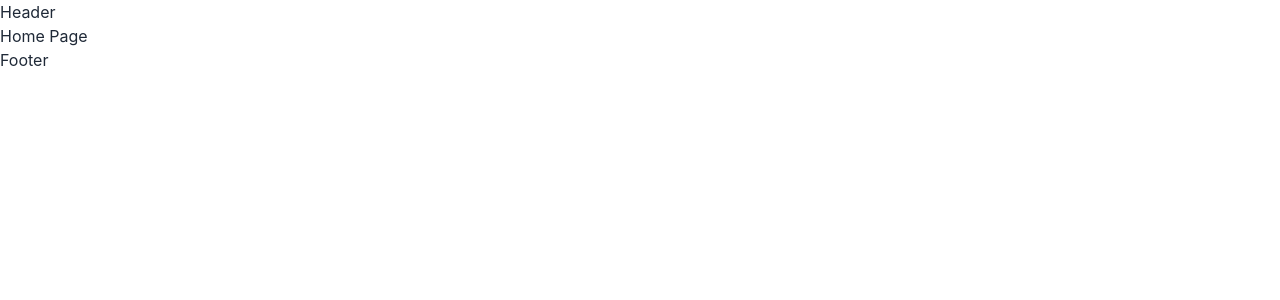
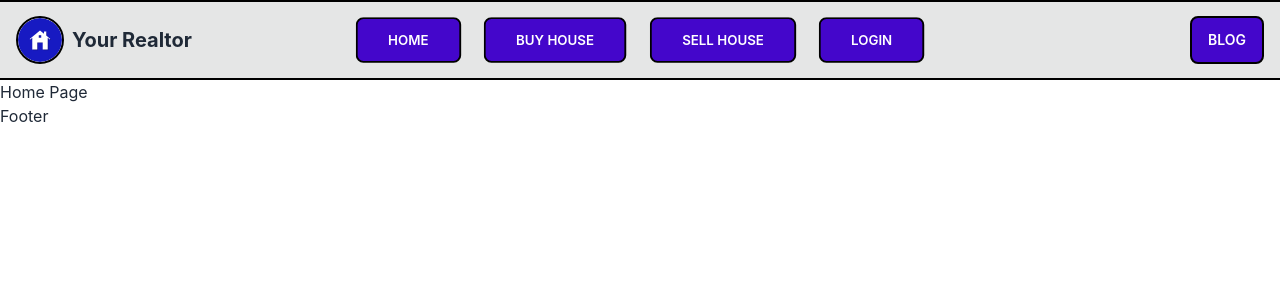
Before and after one commit to tazrian-amin/Real_Estate_Broker, a React (Create React App) app: page / in a window 1280 px wide. Shown: the top 300 px of the page. Built offline with nearby package versions, Linux system fonts and the light colour scheme; no server answers.

Commit message:
header updated

```diff
--- /dev/null
+++ b/src/Pages/Home/Banner/Banner.js
@@ -0,0 +1,11 @@
+import React from 'react';
+
+const Banner = () => {
+    return (
+        <div>
+
+        </div>
+    );
+};
+
+export default Banner;
--- a/src/Pages/Home/Home.js
+++ b/src/Pages/Home/Home.js
@@ -1,6 +1,8 @@
 import React from 'react';
+import useTitle from '../../hooks/useTitle';
 
 const Home = () => {
+    useTitle('Home');
     return (
         <div>
             <h1>Home Page</h1>
--- a/src/Pages/Login/Login/Login.js
+++ b/src/Pages/Login/Login/Login.js
@@ -1,6 +1,8 @@
 import React from 'react';
+import useTitle from '../../../hooks/useTitle';
 
 const Login = () => {
+    useTitle('Login');
     return (
         <div>
             <h2>Login</h2>
--- a/src/Pages/Login/Register/Register.js
+++ b/src/Pages/Login/Register/Register.js
@@ -1,6 +1,8 @@
 import React from 'react';
+import useTitle from '../../../hooks/useTitle';
 
 const Register = () => {
+    useTitle('Register');
     return (
         <div>
             <h2>Register</h2>
--- a/src/Pages/Shared/Header/Header.js
+++ b/src/Pages/Shared/Header/Header.js
@@ -1,9 +1,33 @@
 import React from 'react';
+import logo from '../../../logo.svg';
+import { Link } from 'react-router-dom';
+import MenuItems from './MenuItems';
 
 const Header = () => {
     return (
-        <div>
-            <h2 className=''>Header</h2>
+        <div className="navbar bg-base-300 border-y-2 border-black h-20">
+            <div className="navbar-start">
+                <div className="dropdown">
+                    <label tabIndex={0} className="btn border-2 border-black bg-primary-focus lg:hidden">
+                        <svg xmlns="http://www.w3.org/2000/svg" className="h-5 w-5" fill="none" viewBox="0 0 24 24" stroke="currentColor"><path strokeLinecap="round" strokeLinejoin="round" strokeWidth="2" d="M4 6h16M4 12h8m-8 6h16" /></svg>
+                    </label>
+                    <ul tabIndex={0} className="menu menu-compact dropdown-content mt-3 p-2 shadow bg-base-100 rounded-box w-52">
+                        <MenuItems></MenuItems>
+                    </ul>
+                </div>
+                <Link to='/' className="flex items-center justify-between">
+                    <img className='w-12 mx-2 border-2 border-black rounded-full' src={logo} alt="logo" />
+                    <span className='text-xl font-bold'>Your Realtor</span>
+                </Link>
+            </div>
+            <div className="hidden lg:flex">
+                <ul className="menu menu-horizontal p-0">
+                    <MenuItems></MenuItems>
+                </ul>
+            </div>
+            <div className="navbar-end">
+                <button className="btn bg-primary-focus border-2 border-black mx-2">Blog</button>
+            </div>
         </div>
     );
 };
--- /dev/null
+++ b/src/Pages/Shared/Header/MenuItems.js
@@ -0,0 +1,26 @@
+import React, { useContext } from 'react';
+import { Link } from 'react-router-dom';
+import { AuthContext } from '../../../contexts/AuthProvider/AuthProvider';
+
+const MenuItems = () => {
+    const { user } = useContext(AuthContext);
+
+    return (
+        <>
+            <li className='btn bg-primary-focus border-2 border-black rounded-lg font-semibold mx-2'><Link to='/'>Home</Link></li>
+            <li className='btn bg-primary-focus border-2 border-black rounded-lg font-semibold mx-2'><Link to='/buy'>Buy House</Link></li>
+            <li className='btn bg-primary-focus border-2 border-black rounded-lg font-semibold mx-2'><Link to='/sell'>Sell House</Link></li>
+            {
+                user?.email ?
+                    <>
+                        <li className='btn bg-primary-focus border-2 border-black rounded-lg font-semibold mx-2'><Link to='/reviews'>My Reviews</Link></li>
+                        <li><button className='btn bg-primary-focus border-2 border-black rounded-lg font-semibold mx-2'><Link to='/'>Log Out</Link></button></li>
+                    </>
+                    :
+                    <li className='btn bg-primary-focus border-2 border-black rounded-lg font-semibold mx-2'><Link to='/login'>Login</Link></li>
+            }
+        </>
+    );
+};
+
+export default MenuItems;
--- /dev/null
+++ b/src/hooks/useTitle.js
@@ -0,0 +1,9 @@
+import { useEffect } from "react"
+
+const useTitle = title => {
+    useEffect(() => {
+        document.title = `${title} - Your Realtor`;
+    }, [title])
+}
+
+export default useTitle;
```
Also changed, not shown: src/logo.svg, 1 other file (tests, documents, lock files or other folders).
